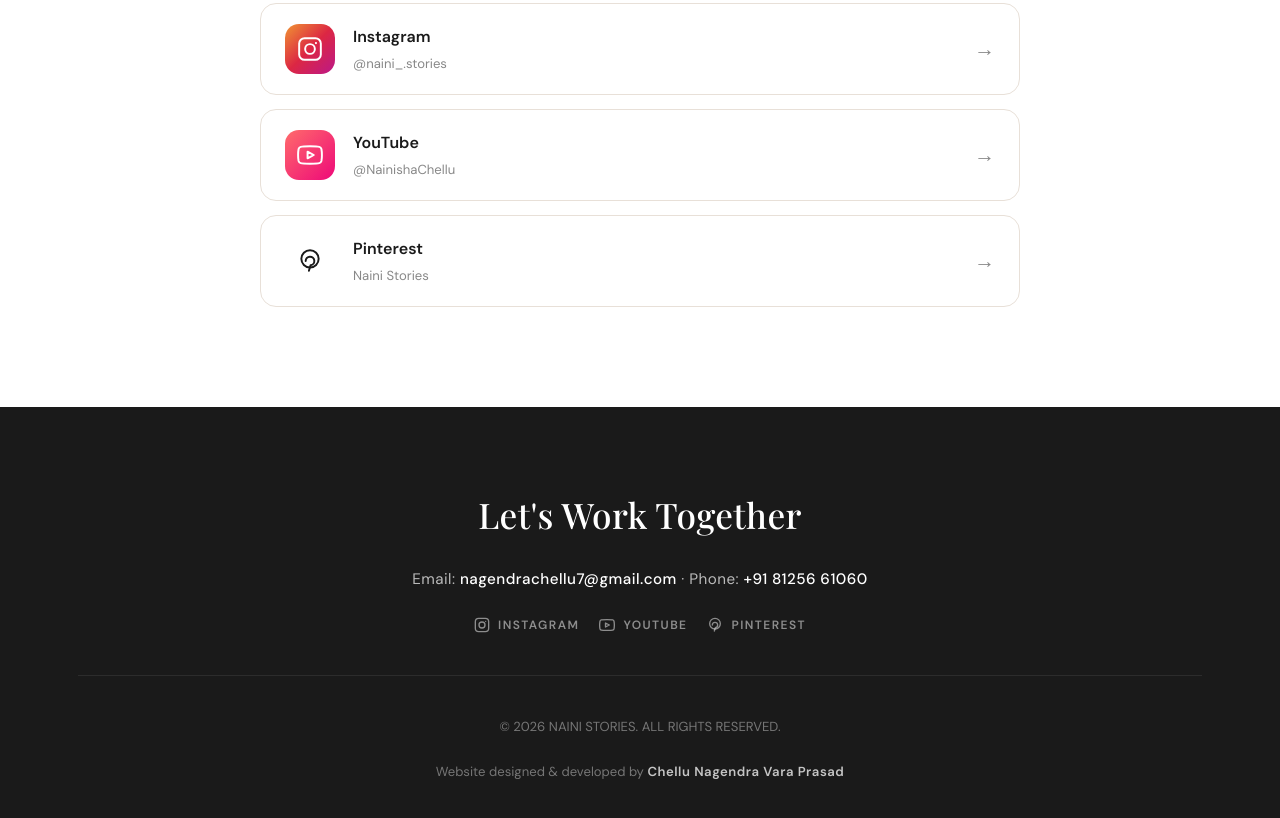
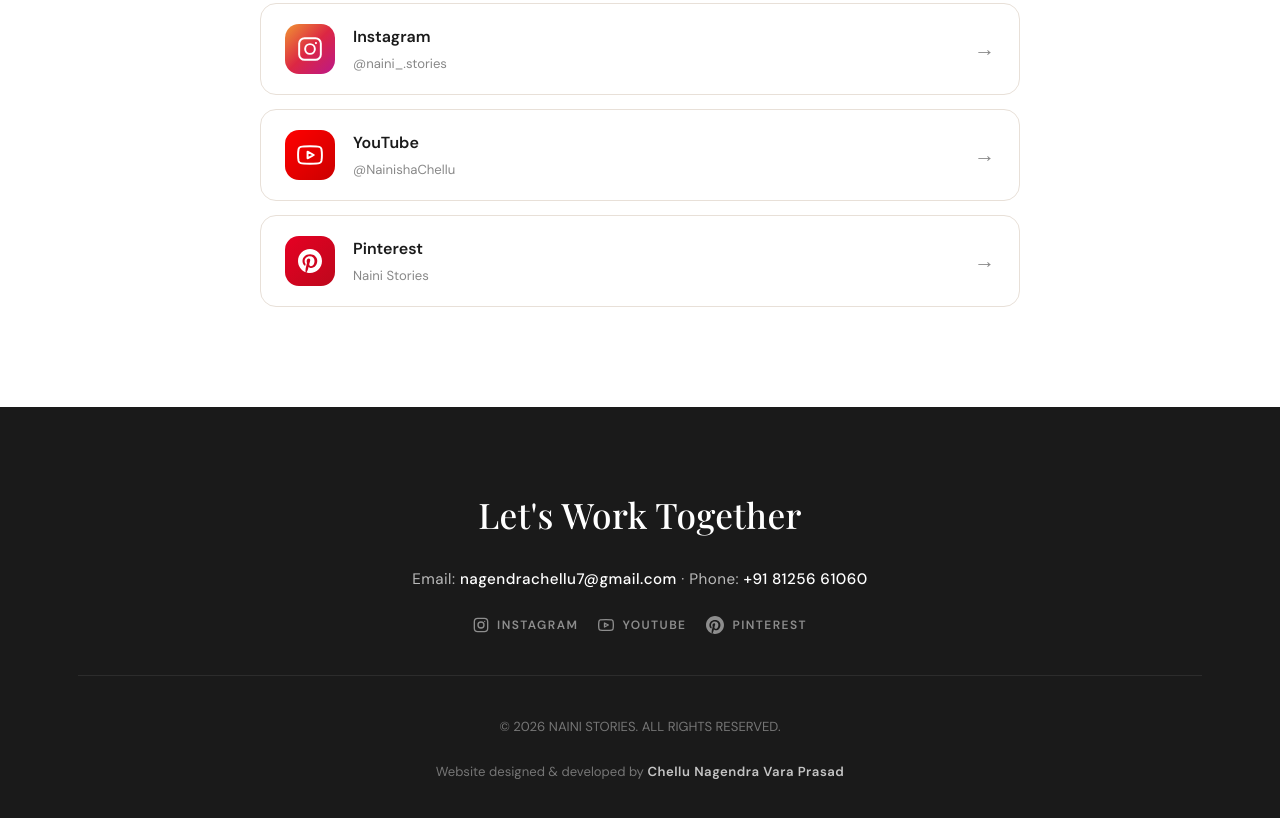
Before and after one commit to nagendra2726/My-Photography-Portfolio, a plain HTML site: page index.html in a window 1280 px wide. Shown: the part 1239-2057 px from the top of the page. Drawn offline with nearby package versions, Linux system fonts and the light colour scheme; a web font is replaced by a local one.

Commit message:
Fix brand icons and styling for YouTube and Pinterest

```diff
--- a/index.html
+++ b/index.html
@@ -193,10 +193,9 @@
       <a href="https://pin.it/2Hyz7u1Kk" target="_blank" rel="noopener noreferrer"
         class="link-card link-card--pinterest" id="link-pinterest">
         <div class="link-card-icon">
-          <svg width="26" height="26" viewBox="0 0 24 24" fill="none" stroke="currentColor" stroke-width="1.8"
-            stroke-linecap="round" stroke-linejoin="round" aria-hidden="true">
-            <path d="M8 12a4 4 0 1 1 4.5 3.97L11 21" />
-            <circle cx="12" cy="10" r="8" />
+          <svg width="24" height="24" viewBox="0 0 24 24" fill="currentColor" stroke="none" aria-hidden="true">
+            <path
+              d="M12 0C5.37 0 0 5.37 0 12c0 5.08 3.16 9.42 7.62 11.17-.1-.95-.19-2.4.04-3.43.21-.93 1.35-5.72 1.35-5.72s-.34-.69-.34-1.71c0-1.61.93-2.81 2.09-2.81 1.01 0 1.47.74 1.47 1.63 0 1.02-.64 2.53-.97 3.94-.27 1.14.57 2.07 1.69 2.07 2.03 0 3.59-2.14 3.59-5.23 0-2.73-1.96-4.64-4.76-4.64-3.24 0-5.14 2.43-5.14 4.94 0 .98.38 2.03.85 2.6.09.12.11.22.08.33l-.33 1.35c-.05.21-.17.25-.39.15-1.44-.67-2.34-2.78-2.34-4.47 0-3.64 2.65-6.98 7.63-6.98 4.01 0 7.12 2.85 7.12 6.66 0 3.98-2.51 7.18-5.99 7.18-1.17 0-2.27-.61-2.64-1.33 0 0-.58 2.2-.72 2.74-.26.97-.96 2.18-1.43 2.94C10.16 23.83 11.06 24 12 24c6.63 0 12-5.37 12-12S18.63 0 12 0z" />
           </svg>
         </div>
         <div class="link-card-text">
@@ -248,10 +247,9 @@
         </a>
         <a href="https://pin.it/2Hyz7u1Kk" target="_blank" rel="noopener noreferrer" class="footer-social-link"
           id="footer-pinterest" aria-label="Pinterest">
-          <svg width="16" height="16" viewBox="0 0 24 24" fill="none" stroke="currentColor" stroke-width="2"
-            stroke-linecap="round" stroke-linejoin="round" aria-hidden="true">
-            <path d="M8 12a4 4 0 1 1 4.5 3.97L11 21" />
-            <circle cx="12" cy="10" r="8" />
+          <svg width="18" height="18" viewBox="0 0 24 24" fill="currentColor" stroke="none" aria-hidden="true">
+            <path
+              d="M12 0C5.37 0 0 5.37 0 12c0 5.08 3.16 9.42 7.62 11.17-.1-.95-.19-2.4.04-3.43.21-.93 1.35-5.72 1.35-5.72s-.34-.69-.34-1.71c0-1.61.93-2.81 2.09-2.81 1.01 0 1.47.74 1.47 1.63 0 1.02-.64 2.53-.97 3.94-.27 1.14.57 2.07 1.69 2.07 2.03 0 3.59-2.14 3.59-5.23 0-2.73-1.96-4.64-4.76-4.64-3.24 0-5.14 2.43-5.14 4.94 0 .98.38 2.03.85 2.6.09.12.11.22.08.33l-.33 1.35c-.05.21-.17.25-.39.15-1.44-.67-2.34-2.78-2.34-4.47 0-3.64 2.65-6.98 7.63-6.98 4.01 0 7.12 2.85 7.12 6.66 0 3.98-2.51 7.18-5.99 7.18-1.17 0-2.27-.61-2.64-1.33 0 0-.58 2.2-.72 2.74-.26.97-.96 2.18-1.43 2.94C10.16 23.83 11.06 24 12 24c6.63 0 12-5.37 12-12S18.63 0 12 0z" />
           </svg>
           <span>PINTEREST</span>
         </a>
--- a/style.css
+++ b/style.css
@@ -774,7 +774,8 @@ ul { list-style: none; }
 .link-card:hover .link-card-icon { transform: scale(1.1) rotate(-5deg); }
 
 .link-card--instagram .link-card-icon { background: linear-gradient(135deg, #f09433, #dc2743, #bc1888); color:#fff; }
-.link-card--youtube   .link-card-icon { background: linear-gradient(135deg, #ff6b6b, #ee0979); color:#fff; }
+.link-card--youtube   .link-card-icon { background: linear-gradient(135deg, #FF0000, #CC0000); color:#fff; }
+.link-card--pinterest .link-card-icon { background: linear-gradient(135deg, #E60023, #BD081C); color:#fff; }
 .link-card--blog      .link-card-icon { background: linear-gradient(135deg, #a8edea, #84fab0); color:#2a6a55; }
 .link-card--collab    .link-card-icon { background: linear-gradient(135deg, #fccb90, #d57eeb); color:#5a2a6a; }
 .link-card--shop      .link-card-icon { background: linear-gradient(135deg, #fbc2eb, #a18cd1); color:#fff; }
@@ -1041,6 +1042,10 @@ ul { list-style: none; }
 }
 .footer-brand .footer-name { display: none; }
 
+.footer-social-link#footer-instagram:hover { color: #E1306C; }
+.footer-social-link#footer-youtube:hover   { color: #FF0000; }
+.footer-social-link#footer-pinterest:hover { color: #E60023; }
+
 .footer-nav { display: flex; gap: 6px; flex-wrap: wrap; }
 .footer-link {
   font-size: 0.82rem;
```
Also changed, not shown: about.html (+3 -4 lines), contact.html (+3 -4 lines), portfolio.html (+3 -4 lines).
